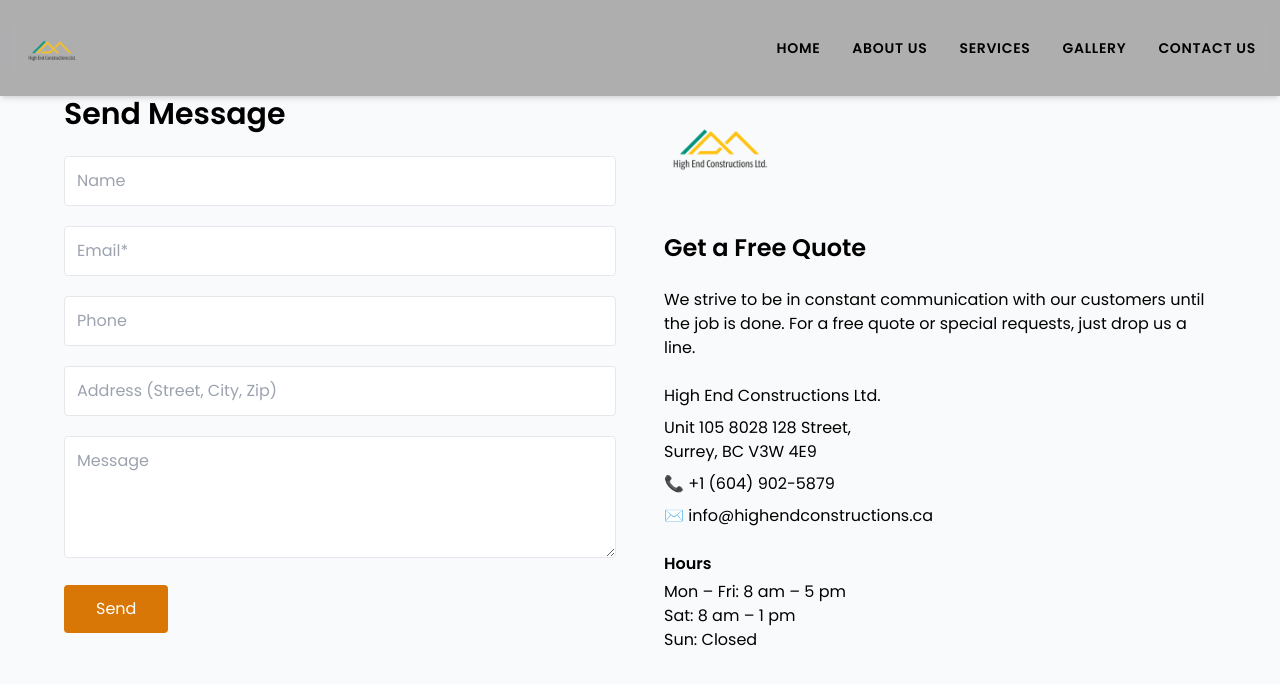
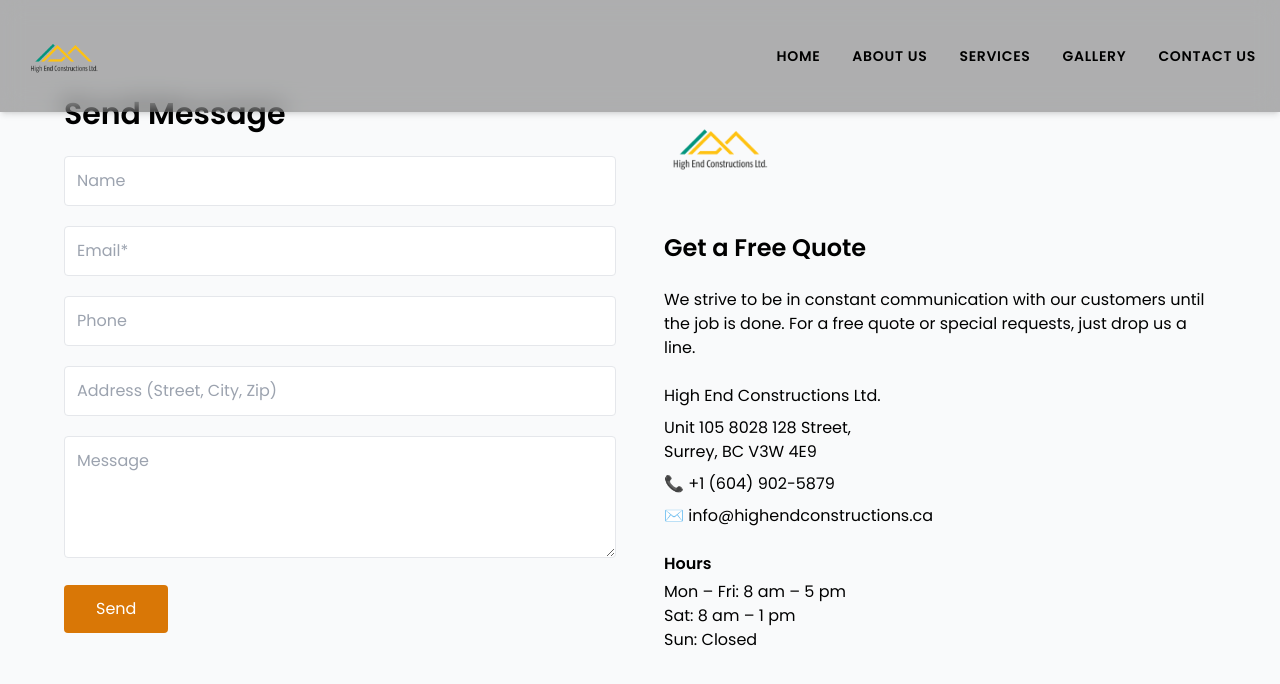
Before and after one commit to reflex000/high-end-constructions, a Next.js app: page /contact in a window 1280 px wide. Shown: the top 684 px of the page. Built offline with nearby package versions, Linux system fonts and the light colour scheme.

Commit message:
logo and nav bar adjust

```diff
--- a/components/navbar.jsx
+++ b/components/navbar.jsx
@@ -5,15 +5,19 @@ export default function Navbar() {
   return (
     <nav className="fixed top-0 left-0 right-0 z-50 bg-black/30 backdrop-blur-md
                     text-black flex items-center justify-between
-                    py-4 px-6 text-sm tracking-wider font-semibold shadow-md">
+                    py-3 px-6 text-sm tracking-wider font-semibold shadow-md">
 
-      {/* Logo on the top-left, slightly pushed down */}
+      {/* Left: Logo */}
       <div className="flex items-center">
-        <img src="/logo.png" alt="Logo" className="w-14 h-14 mt-2" />
+        <img
+          src="/logo.png"
+          alt="High End Constructions Logo"
+          className="w-20 h-20 mt-2" // <-- Adjust size and position
+        />
       </div>
 
-      {/* Navigation links centered/right-aligned */}
-      <div className="flex space-x-8">
+      {/* Right: Nav links */}
+      <div className="flex space-x-8 items-center">
         <Link href="/"        className="hover:text-amber-400">HOME</Link>
         <Link href="/about"   className="hover:text-amber-400">ABOUT US</Link>
         <Link href="/services"className="hover:text-amber-400">SERVICES</Link>
```
